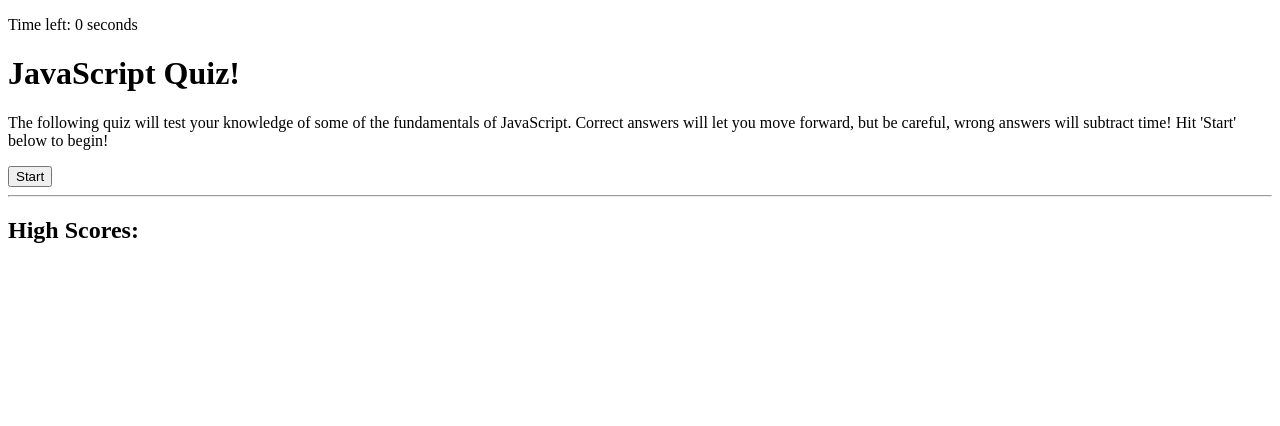
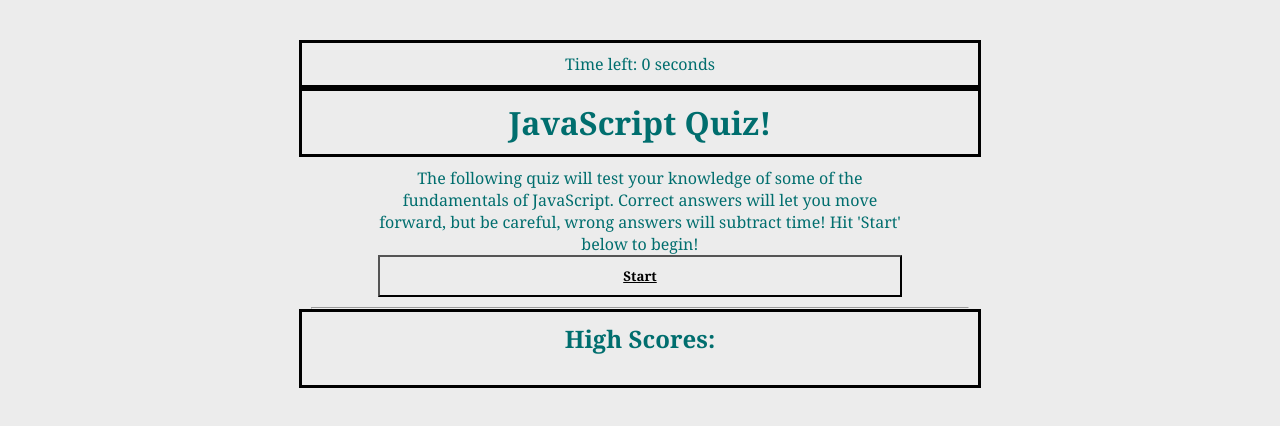
Before and after one commit to william-appleton/javascript-quiz, a plain HTML site: page index.html in a window 1280 px wide. Drawn offline with Linux system fonts and the light colour scheme.

Commit message:
further tweaks to the css

```diff
--- a/index.html
+++ b/index.html
@@ -9,38 +9,43 @@
 </head>
 
 <body>
-    <p>Time left: <span id='timer'>0</span> seconds</p>
+    <div class='padding border top-margin'>
+        <p>Time left: <span id='timer'>0</span> seconds</p>
+    </div>
 
-    <h1>JavaScript Quiz!</h1>
-    <div id="homepage">
+    <div class='padding border'>
+        <h1>JavaScript Quiz!</h1>
+    </div>
+
+    <div id="homepage" class='padding'>
         <p>
             The following quiz will test your knowledge of some of the fundamentals of JavaScript. Correct answers will let you move forward, but be careful, wrong answers will subtract time! Hit 'Start' below to begin!
         </p>
-        <button type="button" id="stBtn">Start</button>
+        <button type="button" id="stBtn" class='padding btn'>Start</button>
     </div>
 
-    <div id='questDisplay' class='hide'>
-        <p id='actualQuestion'></p>
+    <div id='questDisplay' class='hide padding border'>
+        <h3 id='actualQuestion'></h3>
         <p id='questChoices'></p>
-        <p id='wrong'></p>
+        <p id='wrong' class='wrong'></p>
     </div>
 
-    <div id='quizOver' class='hide'>
+    <div id='quizOver' class='hide padding border'>
         <p>Game finished! Here's what you scored: <span id='score'></span></p>
         <p>
             Enter your initials here:
             <input type="text"  id='playerInt'/>
-            <button id='enter'>Enter</button>
+            <button id='enter' class='btn'>Enter</button>
         </p>
     </div>
 
-    <button type="button" id='startOver' class='hide'>Start Over!</button>
+    <button type="button" id='startOver' class='hide padding btn'>Start Over!</button>
 
     <hr>
 
-    <div>
+    <div class='padding border'>
         <h2>High Scores:</h2>
-        <div id='highScores'></div>
+        <div class='padding' id='highScores'></div>
     </div>
 
     <script src="./script.js"></script>
--- a/style.css
+++ b/style.css
@@ -1,3 +1,35 @@
 .hide {
     display: none;
 }
+
+* {
+    text-align: center;
+    margin: auto;
+    width: 80%;
+    font-family: 'Georgia', Times New Roman, Times, serif;
+    color: rgb(0, 110, 110);
+    background-color: rgb(236, 236, 236);
+}
+
+.padding {
+    padding: 10px;
+}
+
+.border {
+    border: 3px solid black;
+}
+
+.top-margin {
+    margin-top: 40px;
+}
+
+.btn {
+    text-decoration: underline;
+    color: black;
+    font-weight: bold;
+}
+
+.wrong {
+    font-weight: bold;
+    color: red;
+}
```
Also changed, not shown: 1 other file.
